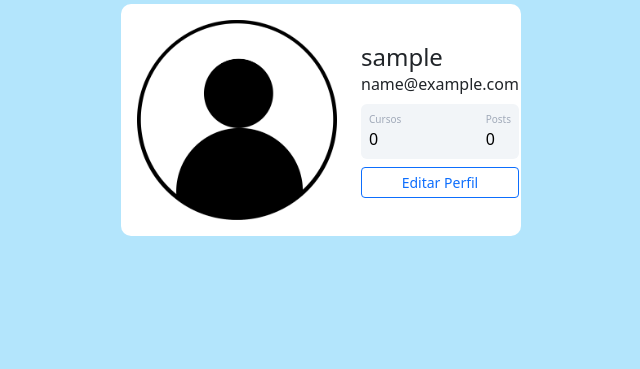
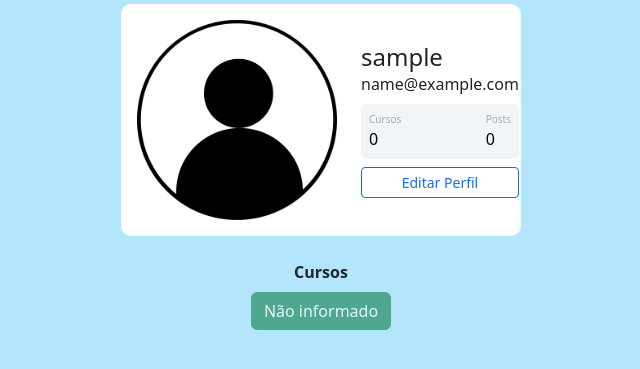
Before and after one commit to RafaelJMartini/Flask-website, a Flask app: page /perfil in a window 1280 px wide. Shown: the part 100-469 px from the top of the page, without its empty margins (319-959 px from the left). Run offline with Flask 3, Linux system fonts and the light colour scheme; the visitor is signed in with stand-in values (Sample User, id 1).

Commit message:
Added visualization of the courses on profile page, the count of courses are working properly now

```diff
--- a/comunidadeimpressionadora/templates/perfil.html
+++ b/comunidadeimpressionadora/templates/perfil.html
@@ -19,12 +19,18 @@
 
                <div class="p-2 mt-2 bg-primary d-flex justify-content-between rounded text-white stats">
 
-                <div class="d-flex flex-column">
-
+                {% if 'Não informado' in current_user.cursos %}
+                    <div class="d-flex flex-column">
                     <span class="articles">Cursos</span>
                     <span class="number1">0</span>
+                    </div>
+                {% else %}
+                    <div class="d-flex flex-column">
+                    <span class="articles">Cursos</span>
+                    <span class="number1">{{ current_user.cursos.count(';') + 1 }}</span>
+                    </div>
+                {% endif %}
 
-                </div>
 
 
                 <div class="d-flex flex-column">
@@ -55,6 +61,18 @@
 
      </div>
 
+<div class="row justify-content-center">
+    <div class="col col-4 mt-4" style="text-align: center;">
+        <strong>Cursos</strong>
+        <br>
+        {% for curso in current_user.cursos.split(';') %}
+            <button type="button" class="btn btn-success mt-2" disabled>{{ curso }}</button>
+        {% endfor %}
+    </div>
+</div>
+
+
+
     {% block form_editar_perfil %}
 
     {% endblock %}
```
